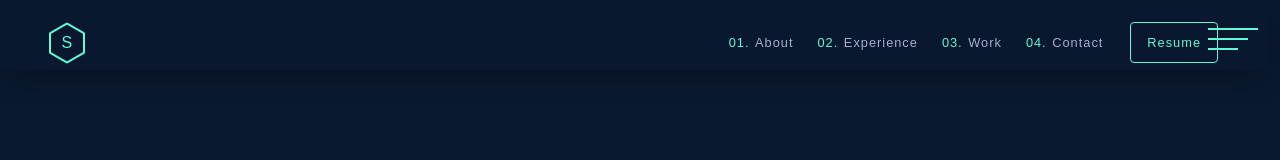
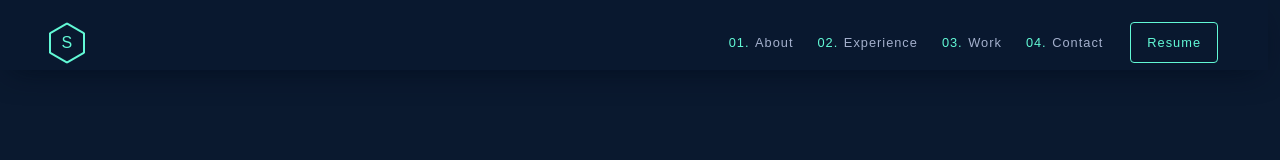
Before and after one commit to Tolkinxon/my-partfolio, a Next.js app: page / in a window 1280 px wide. Shown: the top 160 px of the page. Built offline with nearby package versions, Linux system fonts and the light colour scheme.

Commit message:
added some changes

```diff
--- a/components/Navbar.js
+++ b/components/Navbar.js
@@ -1,16 +1,15 @@
-import React, {useState} from 'react'
+import React, { useState } from 'react'
 import styles from '../styles/navbar.module.css'
 
 const Navbar = ({ scroll }) => {
   const [clicking, setClicking] = useState({})
 
-
-
   const hideAndShow = () => {
-
+    setClicking({
+      transform: 'translateX(-200px)',
+    })
   }
-   return (
-
+  return (
     <nav className={styles.navbar} style={{ top: scroll }}>
       <div className={styles.box_container}>
         <div className={styles.box}></div>
@@ -18,8 +17,8 @@ const Navbar = ({ scroll }) => {
         <div className={styles.box}></div>
         <div className={styles.box}>S</div>
       </div>
-  <div className={styles.selects_wrapper}>
-      <div className={styles.selects}>
+      <div className={styles.selects_wrapper}>
+        <div className={styles.selects}>
           <a href="#">
             <span>01. </span> About
           </a>
@@ -34,14 +33,13 @@ const Navbar = ({ scroll }) => {
           </a>
           <button className="button">Resume</button>
         </div>
-  </div>
+      </div>
 
       <div className={styles.hide_selects}>
         <div></div>
         <div></div>
         <div></div>
       </div>
-
     </nav>
   )
 }
--- a/styles/navbar.module.css
+++ b/styles/navbar.module.css
@@ -90,7 +90,7 @@
 
 /*  HIDING SELECTS SIDE */
 .hide_selects {
-  display: block;
+  display: none;
   position: absolute;
   right: 10px;
 }
@@ -142,13 +142,13 @@
     justify-content: space-evenly;
   }
 
-  /* .hide_selects {
+  .hide_selects {
     display: flex;
     flex-direction: column;
     align-items: end;
     position: absolute;
     right: 20px;
-  } */
+  }
 }
 
 /* MEDIA QUERIES SIDE */
```
